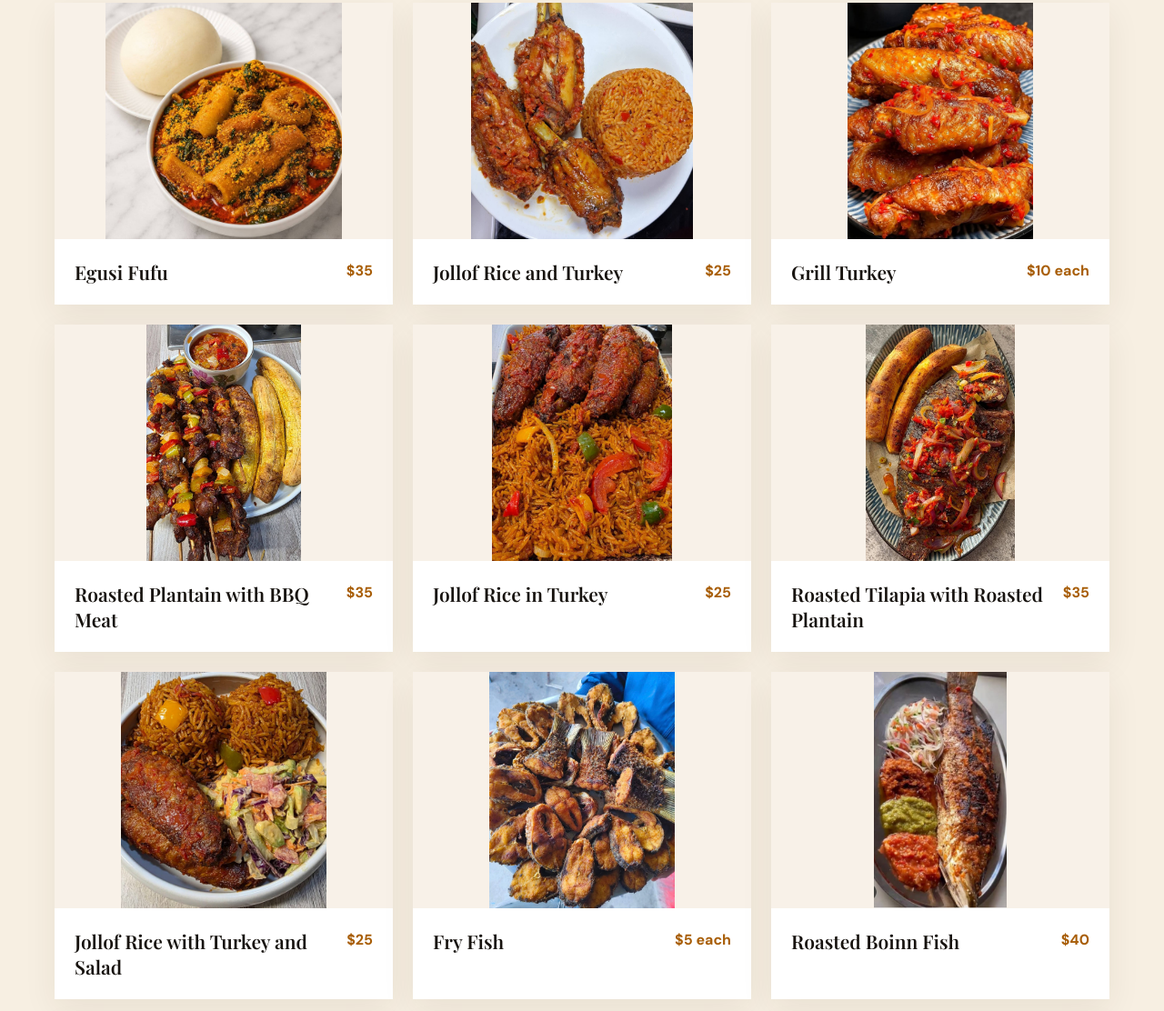
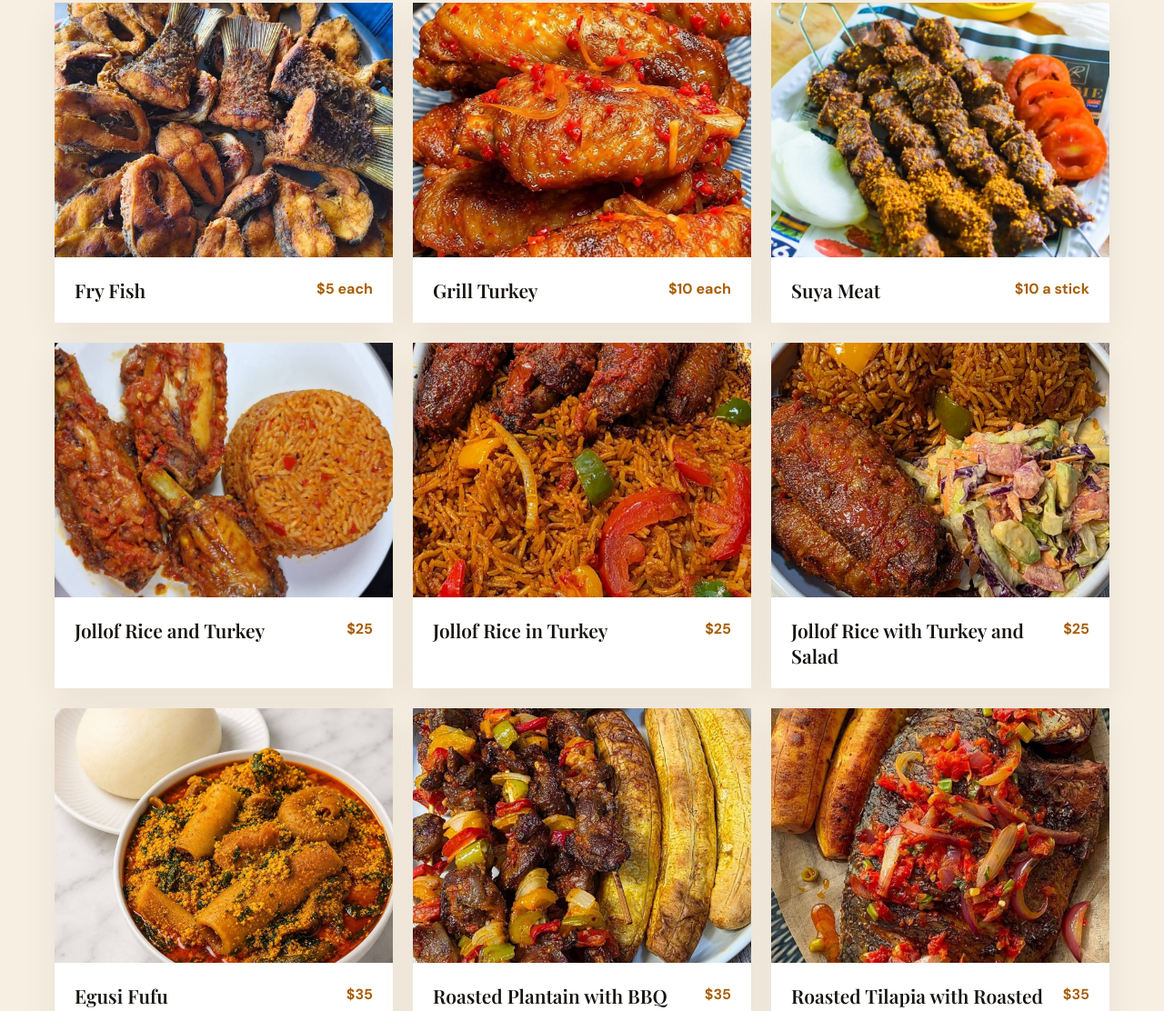
Before and after one commit to adityakohli467/mj-african-cuisine, a plain HTML site: page index.html in a window 1280 px wide. Shown: the part 2462-3574 px from the top of the page at 91% size. Drawn offline with nearby package versions, Linux system fonts and the light colour scheme.

Commit message:
Fill menu card image areas and sort dishes by ascending price

```diff
--- a/index.html
+++ b/index.html
@@ -16,7 +16,7 @@
     .hero{position:relative;min-height:650px;display:flex;align-items:center;color:white;background:linear-gradient(90deg,rgba(15,12,9,.9) 0%,rgba(15,12,9,.68) 48%,rgba(15,12,9,.15) 100%),url("assets/hero-banner.jpg") center/cover}.hero:after{content:"";position:absolute;inset:auto 0 0;height:100px;background:linear-gradient(transparent,var(--cream))}.hero-content{position:relative;z-index:1;padding:100px 0 125px;max-width:700px}.eyebrow{color:var(--gold2);font-size:11px;font-weight:800;letter-spacing:.24em;text-transform:uppercase}.hero h1{font:700 clamp(46px,7vw,82px)/1.04 "Playfair Display",serif;margin:18px 0 22px;letter-spacing:-.03em}.hero h1 em{color:var(--gold2);font-style:normal}.hero p{max-width:530px;color:#eee4d6;font-size:16px;margin:0 0 32px}.hero-actions{display:flex;gap:13px;flex-wrap:wrap}.btn-outline{background:transparent;border-color:rgba(255,255,255,.65);color:white}.btn-outline:hover{background:white;color:var(--ink)}.hero-note{margin-top:44px;color:#e9d9c3;font-size:12px;letter-spacing:.05em}.hero-note strong{color:var(--gold2)}
     section{padding:92px 0}.section-head{max-width:650px;margin-bottom:42px}.section-head.center{text-align:center;margin:0 auto 46px}.section-head h2{font:700 clamp(34px,4.5vw,51px)/1.12 "Playfair Display",serif;margin:12px 0 15px;letter-spacing:-.025em}.section-head p{color:var(--muted);margin:0}.intro-grid{display:grid;grid-template-columns:1fr 1fr;gap:70px;align-items:center}.intro-photo{position:relative;padding:0 28px 28px 0}.intro-photo img{width:100%;height:470px;object-fit:cover;border-radius:3px}.intro-photo:after{content:"";position:absolute;right:0;bottom:0;width:65%;height:65%;border:2px solid var(--gold);z-index:-1}.intro-copy .section-head{margin-bottom:24px}.signature{display:flex;align-items:center;gap:13px;margin-top:28px}.signature strong{font:600 19px "Playfair Display"}.signature span{display:block;color:var(--muted);font-size:11px}
     .dark-section{background:var(--ink);color:white}.dark-section .section-head p{color:#bdb1a2}.feature-grid{display:grid;grid-template-columns:repeat(3,1fr);gap:18px}.feature{padding:28px;border:1px solid rgba(255,255,255,.13);background:rgba(255,255,255,.035)}.feature .icon{font-size:26px;color:var(--gold2)}.feature h3{font:600 21px "Playfair Display";margin:13px 0 7px}.feature p{font-size:13px;color:#bdb1a2;margin:0}
-    .menu-section{background:#f7efe2}.menu-grid{display:grid;grid-template-columns:repeat(3,1fr);gap:22px}.dish{background:white;box-shadow:0 12px 35px rgba(55,38,17,.07);overflow:hidden}.dish img{width:100%;height:260px;object-fit:contain;object-position:center;background:#f8f1e8;transition:transform .5s}.dish:hover img{transform:scale(1.02)}.dish-body{padding:22px}.dish-top{display:flex;justify-content:space-between;gap:12px;align-items:start}.dish h3{font:600 21px "Playfair Display";margin:0}.price{color:#a85e08;font-weight:800;white-space:nowrap}.dish p{font-size:13px;color:var(--muted);margin:10px 0 0}.menu-foot{text-align:center;margin-top:38px;color:var(--muted);font-size:13px}
+    .menu-section{background:#f7efe2}.menu-grid{display:grid;grid-template-columns:repeat(3,1fr);gap:22px}.dish{background:white;box-shadow:0 12px 35px rgba(55,38,17,.07);overflow:hidden}.dish img{display:block;width:100%;height:280px;object-fit:cover;object-position:center;background:#f8f1e8;transition:transform .5s}.dish:hover img{transform:scale(1.02)}.dish-body{padding:22px}.dish-top{display:flex;justify-content:space-between;gap:12px;align-items:start}.dish h3{font:600 21px "Playfair Display";margin:0}.price{color:#a85e08;font-weight:800;white-space:nowrap}.dish p{font-size:13px;color:var(--muted);margin:10px 0 0}.menu-foot{text-align:center;margin-top:38px;color:var(--muted);font-size:13px}
     .banner{padding:0}.banner-inner{min-height:330px;display:flex;align-items:center;justify-content:space-between;gap:30px;padding:55px 7%;background:linear-gradient(90deg,rgba(21,17,13,.92),rgba(21,17,13,.55)),url("assets/Roasted%20Plantain%20with%20bbq%20meat.jpeg") center 52%/cover;color:white}.banner h2{font:700 clamp(32px,4vw,48px)/1.1 "Playfair Display";max-width:620px;margin:12px 0}.banner p{color:#e3d7c8;margin:0}
     .gallery-grid{display:grid;grid-template-columns:1.2fr 1fr 1fr;grid-template-rows:210px 210px;gap:14px}.gallery-grid img{width:100%;height:100%;object-fit:cover}.gallery-grid img:first-child{grid-row:span 2}.gallery-grid img:last-child{grid-column:span 2}
     .reviews{background:#f7efe2}.review-grid{display:grid;grid-template-columns:repeat(3,1fr);gap:18px}.review{background:white;padding:27px;border:1px solid #efe4d4}.stars{color:#d98b13;letter-spacing:3px}.review blockquote{font:500 18px/1.5 "Playfair Display";margin:16px 0 20px}.review small{color:var(--muted);font-size:11px;font-weight:700;letter-spacing:.08em;text-transform:uppercase}
@@ -76,18 +76,18 @@
       <div class="container">
         <div class="section-head center"><div class="eyebrow">A few guest favourites</div><h2>Made with heart. Served with pride.</h2><p>Explore our menu favourites, prepared with care and full of flavour.</p></div>
         <div class="menu-grid">
+          <article class="dish"><img src="assets/Fry%20fish.jpeg" alt="Fry Fish" loading="lazy"><div class="dish-body"><div class="dish-top"><h3>Fry Fish</h3><span class="price">$5 each</span></div></div></article>
+          <article class="dish"><img src="assets/Grill%20Turkey.jpeg" alt="Grill Turkey" loading="lazy"><div class="dish-body"><div class="dish-top"><h3>Grill Turkey</h3><span class="price">$10 each</span></div></div></article>
+          <article class="dish"><img src="assets/Suya%20meat%20.jpeg" alt="Suya Meat" loading="lazy"><div class="dish-body"><div class="dish-top"><h3>Suya Meat</h3><span class="price">$10 a stick</span></div></div></article>
+          <article class="dish"><img src="assets/Jollof%20rice%20and%20Turkey.jpeg" alt="Jollof Rice and Turkey" loading="lazy"><div class="dish-body"><div class="dish-top"><h3>Jollof Rice and Turkey</h3><span class="price">$25</span></div></div></article>
+          <article class="dish"><img src="assets/Jollof%20rice%20in%20Turkey.....jpeg" alt="Jollof Rice in Turkey" loading="lazy"><div class="dish-body"><div class="dish-top"><h3>Jollof Rice in Turkey</h3><span class="price">$25</span></div></div></article>
+          <article class="dish"><img src="assets/Jollof%20rice%20with%20turkey%20and%20salad.jpeg" alt="Jollof Rice with Turkey and Salad" loading="lazy"><div class="dish-body"><div class="dish-top"><h3>Jollof Rice with Turkey and Salad</h3><span class="price">$25</span></div></div></article>
           <article class="dish"><img src="assets/Egusi%20fufu.jpeg" alt="Egusi Fufu" loading="lazy"><div class="dish-body"><div class="dish-top"><h3>Egusi Fufu</h3><span class="price">$35</span></div></div></article>
-          <article class="dish"><img src="assets/Jollof%20rice%20and%20Turkey.jpeg" alt="Jollof Rice and Turkey" loading="lazy"><div class="dish-body"><div class="dish-top"><h3>Jollof Rice and Turkey</h3><span class="price">$25</span></div></div></article>
-          <article class="dish"><img src="assets/Grill%20Turkey.jpeg" alt="Grill Turkey" loading="lazy"><div class="dish-body"><div class="dish-top"><h3>Grill Turkey</h3><span class="price">$10 each</span></div></div></article>
           <article class="dish"><img src="assets/Roasted%20Plantain%20with%20bbq%20meat.jpeg" alt="Roasted Plantain with BBQ Meat" loading="lazy"><div class="dish-body"><div class="dish-top"><h3>Roasted Plantain with BBQ Meat</h3><span class="price">$35</span></div></div></article>
-          <article class="dish"><img src="assets/Jollof%20rice%20in%20Turkey.....jpeg" alt="Jollof Rice in Turkey" loading="lazy"><div class="dish-body"><div class="dish-top"><h3>Jollof Rice in Turkey</h3><span class="price">$25</span></div></div></article>
           <article class="dish"><img src="assets/Roasted%20tilapia%20with%20roasted%20Plantain%20.jpeg" alt="Roasted Tilapia with Roasted Plantain" loading="lazy"><div class="dish-body"><div class="dish-top"><h3>Roasted Tilapia with Roasted Plantain</h3><span class="price">$35</span></div></div></article>
-          <article class="dish"><img src="assets/Jollof%20rice%20with%20turkey%20and%20salad.jpeg" alt="Jollof Rice with Turkey and Salad" loading="lazy"><div class="dish-body"><div class="dish-top"><h3>Jollof Rice with Turkey and Salad</h3><span class="price">$25</span></div></div></article>
-          <article class="dish"><img src="assets/Fry%20fish.jpeg" alt="Fry Fish" loading="lazy"><div class="dish-body"><div class="dish-top"><h3>Fry Fish</h3><span class="price">$5 each</span></div></div></article>
+          <article class="dish"><img src="assets/A%20attick%20%20with%20fried%20fish%20.jpeg" alt="A Attick with Fried Fish" loading="lazy"><div class="dish-body"><div class="dish-top"><h3>A Attick with Fried Fish</h3><span class="price">$35</span></div></div></article>
           <article class="dish"><img src="assets/Roasted%20boinn%20fish.jpeg" alt="Roasted Boinn Fish" loading="lazy"><div class="dish-body"><div class="dish-top"><h3>Roasted Boinn Fish</h3><span class="price">$40</span></div></div></article>
           <article class="dish"><img src="assets/Roasted%20boinn%20fish%20with%20plantan.jpeg" alt="Roasted Boinn Fish with Plantan" loading="lazy"><div class="dish-body"><div class="dish-top"><h3>Roasted Boinn Fish with Plantan</h3><span class="price">$45</span></div></div></article>
-          <article class="dish"><img src="assets/A%20attick%20%20with%20fried%20fish%20.jpeg" alt="A Attick with Fried Fish" loading="lazy"><div class="dish-body"><div class="dish-top"><h3>A Attick with Fried Fish</h3><span class="price">$35</span></div></div></article>
-          <article class="dish"><img src="assets/Suya%20meat%20.jpeg" alt="Suya Meat" loading="lazy"><div class="dish-body"><div class="dish-top"><h3>Suya Meat</h3><span class="price">$10 a stick</span></div></div></article>
         </div>
       </div>
     </section>
```
